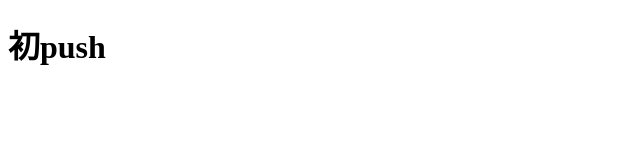
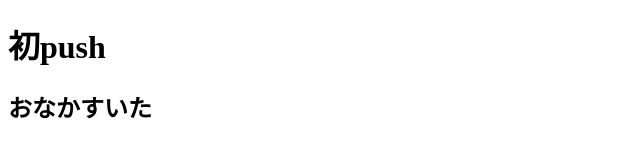
Before and after one commit to minorrrrrrri/github_test, a plain HTML site: page index.html in a window 1280 px wide. Shown: the whole page, without its empty margins (0-640 px from the left). Drawn offline with Linux system fonts and the light colour scheme.

Commit message:
Added comment

```diff
--- a/index.html
+++ b/index.html
@@ -7,5 +7,6 @@
 </head>
 <body>
     <h1>初push</h1>
+    <h2>おなかすいた</h2>
 </body>
 </html>
```
